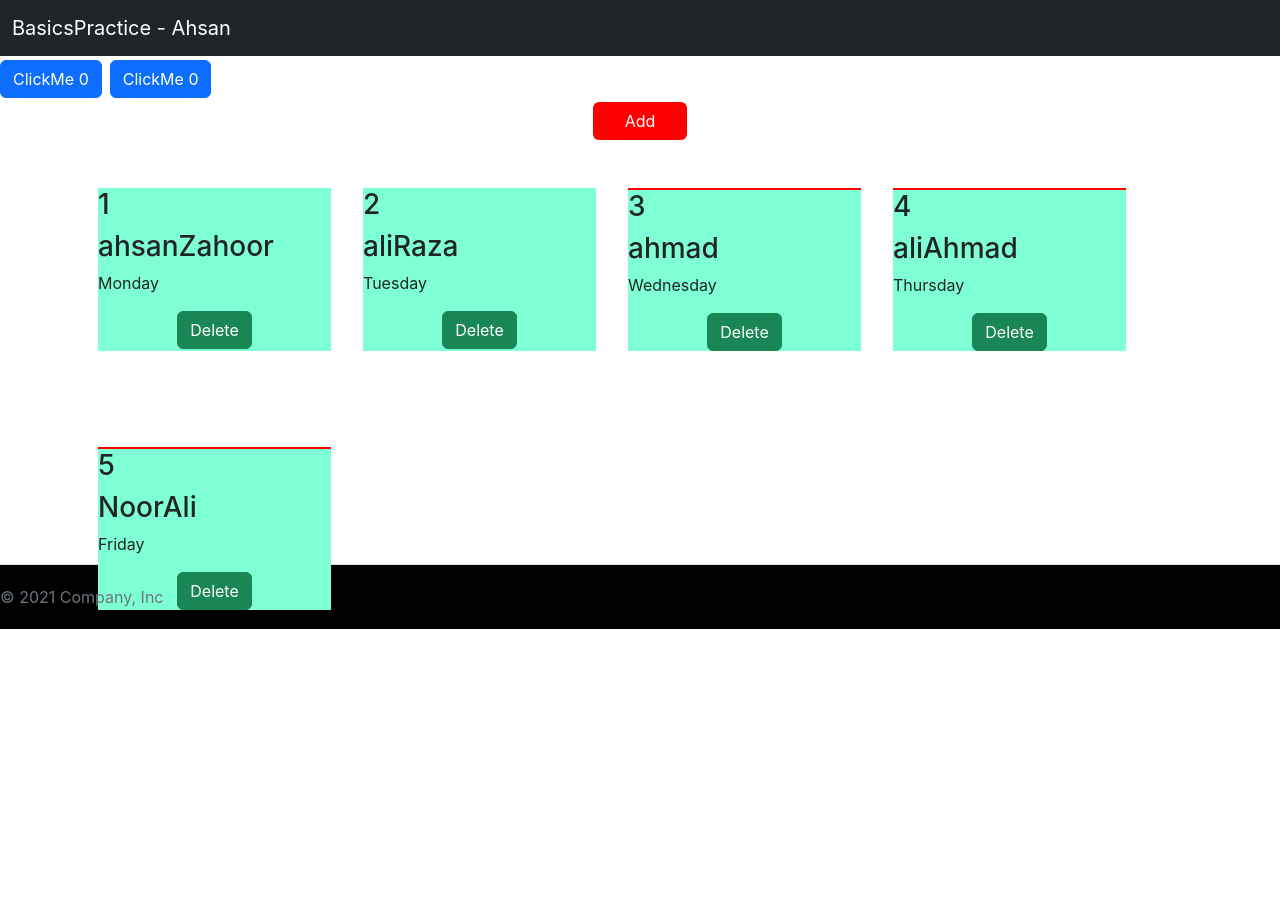
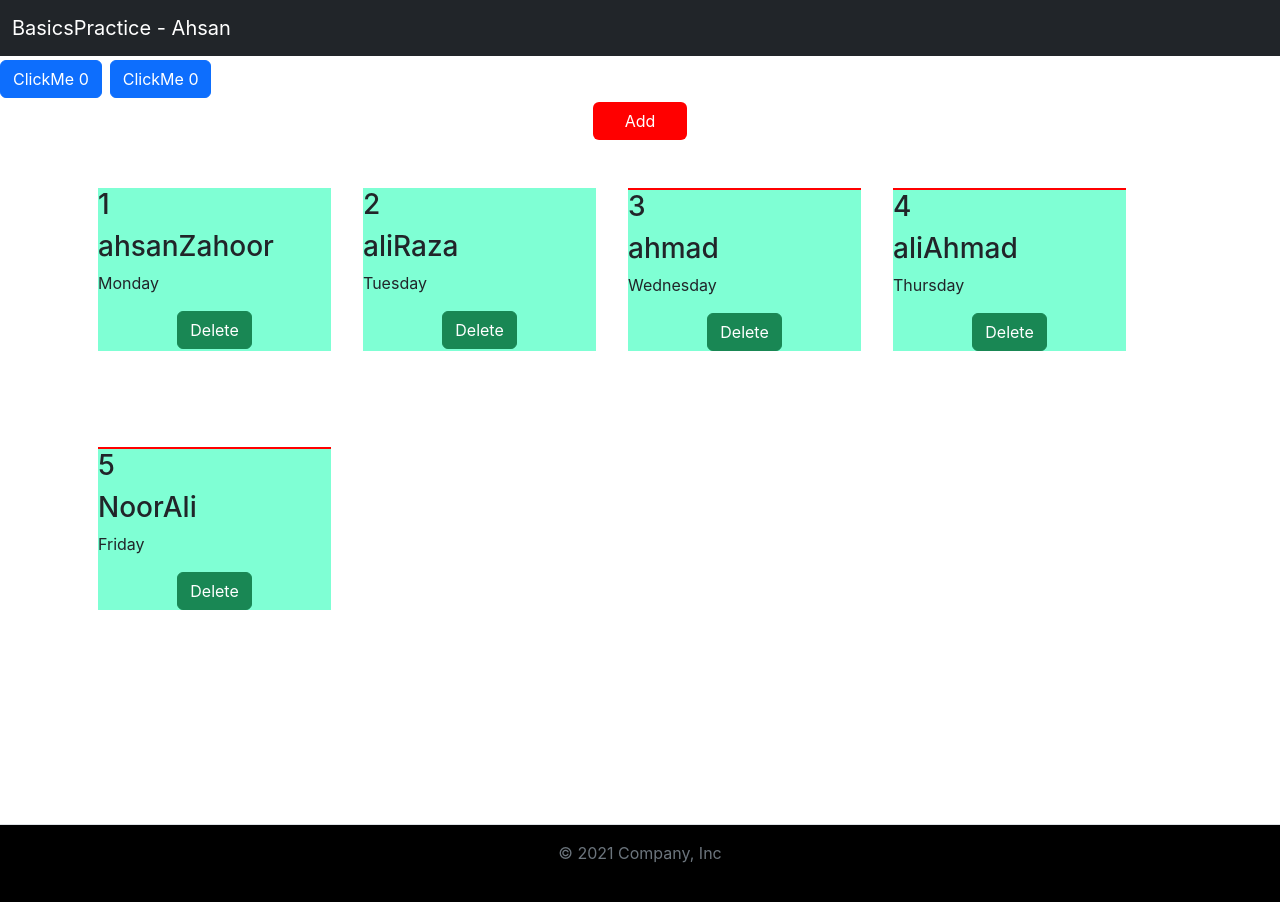
Before and after one commit to codewithahsanzahoor/tasksapp-react-api, a React (Create React App) app: page / in a window 1280 px wide. Shown: the top 902 px of the page. Before the commit the page ends 800 px from the top, so only its background shows below. Built offline with nearby package versions, Linux system fonts and the light colour scheme; data requests are answered from the project's data file.

Commit message:
Footer styling

```diff
--- a/src/components/Footer.jsx
+++ b/src/components/Footer.jsx
@@ -1,8 +1,18 @@
 const Footer = () => {
 	return (
 		<footer>
-			<div className="d-flex flex-wrap justify-content-between align-items-center py-3 my-4 border-top bg-black">
-				<p className="col-md-4 mb-0 text-muted">© 2021 Company, Inc</p>
+			<div
+				className="d-flex flex-wrap justify-content-between align-items-center py-3 my-4 border-top bg-black"
+				style={{
+					position: 'absolute',
+					width: '100%',
+					top: '100vh',
+					textAlign: 'center',
+				}}
+			>
+				<p className="col-md-4 mb-0 text-muted" style={{ width: '100%' }}>
+					© 2021 Company, Inc
+				</p>
 				<a
 					href="/"
 					className="col-md-4 d-flex align-items-center justify-content-center mb-3 mb-md-0 me-md-auto link-dark text-decoration-none"
```
